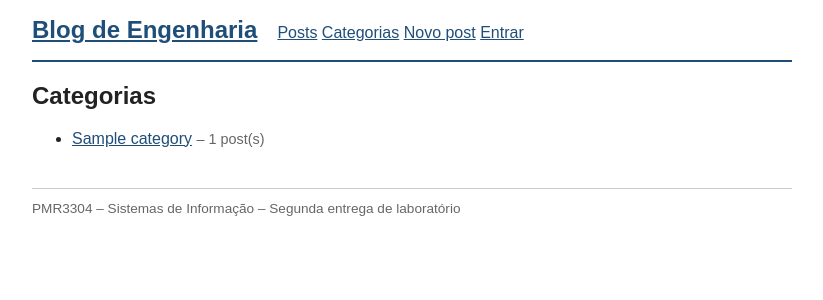
After one commit to viniciusrcarvalho2005-ops/blog-django-pmr3304, a Django app: page /categories/ in a window 1280 px wide. The commit adds this page. Shown: the top 300 px of the page, without its empty margins (228-1051 px from the left). Run offline with Django 5.2, Linux system fonts and the light colour scheme; tables that the repository leaves empty hold one stand-in row (values such as "Sample post").

Commit message:
Parte 3: modelo Category e views de listagem e detalhe de categoria

```diff
--- a/blog/admin.py
+++ b/blog/admin.py
@@ -1,6 +1,7 @@
 from django.contrib import admin
 
-from .models import Comment, Post
+from .models import Category, Comment, Post
 
 admin.site.register(Post)
 admin.site.register(Comment)
+admin.site.register(Category)
--- a/blog/models.py
+++ b/blog/models.py
@@ -1,11 +1,24 @@
 from django.conf import settings
 from django.db import models
+
+
+class Category(models.Model):
+    name = models.CharField('nome', max_length=100)
+    description = models.TextField('descrição', blank=True)
+
+    class Meta:
+        ordering = ['name']
+        verbose_name = 'categoria'
+
+    def __str__(self):
+        return self.name
 
 
 class Post(models.Model):
     title = models.CharField('título', max_length=200)
     content = models.TextField('conteúdo (HTML)')
     posted_at = models.DateTimeField('data de postagem', auto_now_add=True)
+    categories = models.ManyToManyField(Category, related_name='posts', blank=True, verbose_name='categorias')
 
     class Meta:
         ordering = ['-posted_at']
--- a/blog/urls.py
+++ b/blog/urls.py
@@ -9,4 +9,6 @@ urlpatterns = [
     path('post/<int:pk>/edit/', views.PostUpdateView.as_view(), name='post_update'),
     path('post/<int:pk>/delete/', views.PostDeleteView.as_view(), name='post_delete'),
     path('post/<int:pk>/comment/', views.CommentCreateView.as_view(), name='comment_create'),
+    path('categories/', views.CategoryListView.as_view(), name='category_list'),
+    path('categories/<int:pk>/', views.CategoryDetailView.as_view(), name='category_detail'),
 ]
--- a/blog/views.py
+++ b/blog/views.py
@@ -3,7 +3,7 @@ from django.shortcuts import get_object_or_404
 from django.urls import reverse, reverse_lazy
 from django.views.generic import CreateView, DeleteView, DetailView, ListView, UpdateView
 
-from .models import Comment, Post
+from .models import Category, Comment, Post
 
 
 class PostListView(ListView):
@@ -61,3 +61,21 @@ class CommentCreateView(LoginRequiredMixin, CreateView):
 
     def get_success_url(self):
         return reverse('post_detail', kwargs={'pk': self.post_obj.pk})
+
+
+class CategoryListView(ListView):
+    model = Category
+    template_name = 'blog/category_list.html'
+
+
+class CategoryDetailView(ListView):
+    template_name = 'blog/post_list.html'
+
+    def get_queryset(self):
+        self.category = get_object_or_404(Category, pk=self.kwargs['pk'])
+        return self.category.posts.all()
+
+    def get_context_data(self, **kwargs):
+        context = super().get_context_data(**kwargs)
+        context['category'] = self.category
+        return context
--- a/templates/base.html
+++ b/templates/base.html
@@ -22,7 +22,7 @@
     <h1><a href="{% url 'post_list' %}">Blog de Engenharia</a></h1>
     <nav>
       <a href="{% url 'post_list' %}">Posts</a>
-      {% block nav_extra %}{% endblock %}
+      <a href="{% url 'category_list' %}">Categorias</a>
       <a href="{% url 'post_create' %}">Novo post</a>
       {% if user.is_authenticated %}
         <span class="meta">Olá, {{ user.username }}</span>
--- /dev/null
+++ b/templates/blog/category_list.html
@@ -0,0 +1,14 @@
+{% extends 'base.html' %}
+{% block content %}
+  <h2>Categorias</h2>
+  <ul>
+    {% for category in category_list %}
+      <li>
+        <a href="{% url 'category_detail' category.pk %}">{{ category.name }}</a>
+        <span class="meta">– {{ category.posts.count }} post(s)</span>
+      </li>
+    {% empty %}
+      <li>Nenhuma categoria cadastrada.</li>
+    {% endfor %}
+  </ul>
+{% endblock %}
```
Also changed, not shown: templates/blog/post_detail.html (+7 -0 lines), templates/blog/post_list.html (+6 -2 lines), blog/migrations/0003_category.py (added).
